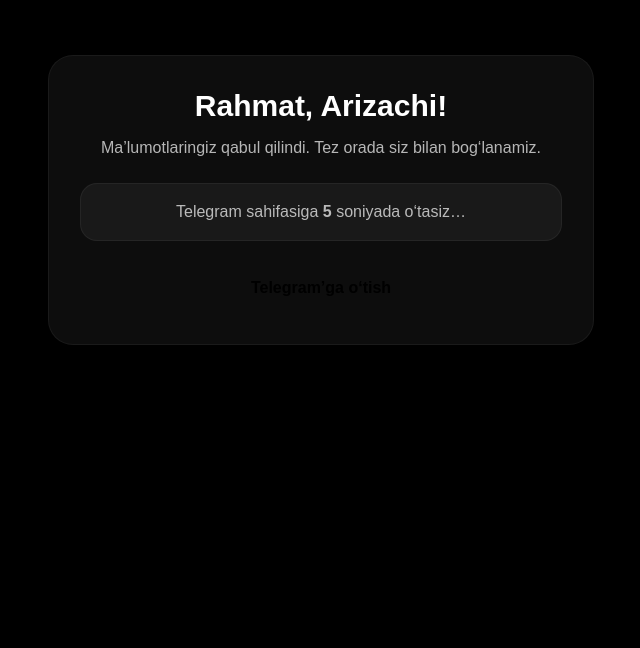
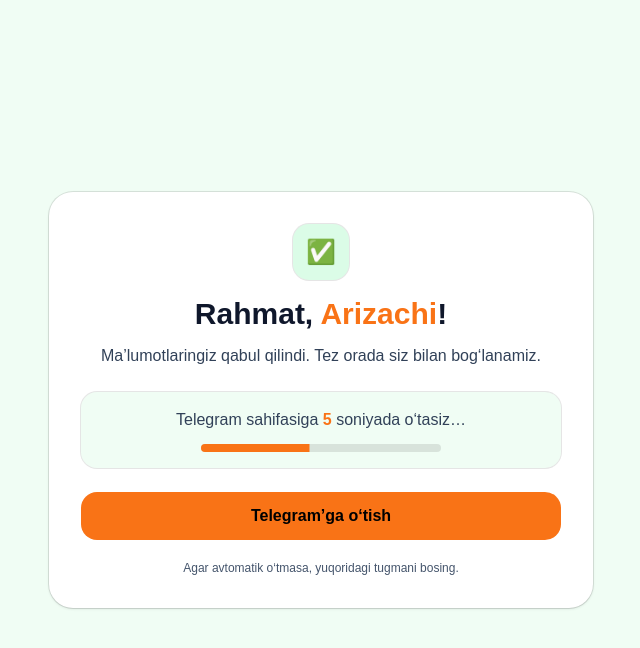
Before and after one commit to UchqunTurdiyev/texnoboost, a Next.js app: page /thank-you in a window 1280 px wide. Shown: the top 648 px of the page, without its empty margins (319-959 px from the left). Built offline with nearby package versions, Linux system fonts and the light colour scheme; no server answers.

Commit message:
animation bar

```diff
--- a/src/app/layout.tsx
+++ b/src/app/layout.tsx
@@ -12,10 +12,65 @@
   subsets: ["latin"],
 });
 
+
 export const metadata: Metadata = {
-  title: "TexnoBoost — hammasi oson!",
-  description: "TexnoBoost ro‘yxatdan o‘tish sahifasi",
+  metadataBase: new URL("https://texnoboost.vercel.app/"), // ⬅️ domeningizni yozing (yoki Vercel domen)
+  title: {
+    default: "TexnoBoost — hammasi oson!",
+    template: "%s | TexnoBoost",
+  },
+  description:
+    "Perfectum telefonlari bo‘yicha tez ro‘yxatdan o‘ting — operatorlar qisqa vaqt ichida bog‘lanadi va ulanish bo‘yicha yordam beradi.",
+  applicationName: "TexnoBoost",
+  keywords: [
+    "TexnoBoost",
+    "Perfectum",
+    "telefon",
+    "aloqa",
+    "ro‘yxatdan o‘tish",
+    "Samarqand",
+  ],
+  themeColor: "#FB923C", // och apelsin (orange)
+
+  icons: {
+    icon: [
+      { url: "/favicon.ico" },
+      { url: "/logo.PNG", type: "image/png", sizes: "32x32" },
+      { url: "/logo.PNG", type: "image/png", sizes: "192x192" },
+    ],
+    apple: [{ url: "/logo.PNG", sizes: "180x180" }],
+  },
+
+  openGraph: {
+    type: "website",
+    locale: "uz_UZ",
+    url: "/",
+    siteName: "TexnoBoost",
+    title: "TexnoBoost — hammasi oson!",
+    description:
+      "Perfectum telefonlari bo‘yicha tez ro‘yxatdan o‘ting. Operatorlar siz bilan bog‘lanadi va ulanishni yo‘lga qo‘yadi.",
+    images: [
+      // ✅ eng zo‘ri: 1200x630 rasm (og.png) bo‘lsin
+      { url: "/og.png", width: 1200, height: 630, alt: "TexnoBoost" },
+      // ✅ zahira: sizda bor logo
+      { url: "/logo.PNG", width: 512, height: 512, alt: "TexnoBoost logo" },
+    ],
+  },
+
+  twitter: {
+    card: "summary_large_image",
+    title: "TexnoBoost — hammasi oson!",
+    description:
+      "Perfectum telefonlari bo‘yicha tez ro‘yxatdan o‘ting. Operatorlar siz bilan bog‘lanadi.",
+    images: ["/og.png"],
+  },
+
+  robots: {
+    index: true,
+    follow: true,
+  },
 };
+
 
 export default function RootLayout({
   children,
--- a/src/app/thank-you/page.tsx
+++ b/src/app/thank-you/page.tsx
@@ -7,10 +7,10 @@
   const [sec, setSec] = useState(10);
 
   const telegramUrl =
-    process.env.NEXT_PUBLIC_TELEGRAM_URL?.trim() || "https://t.me/";
+    (process.env.NEXT_PUBLIC_TELEGRAM_URL || "").trim() ||
+    "https://t.me/texnoboost_admin1";
 
   useEffect(() => {
-    // ✅ prerender vaqtida window ishlamaydi, shuning uchun faqat useEffect ichida o'qiymiz
     const savedName = sessionStorage.getItem("tb_name");
     // eslint-disable-next-line react-hooks/set-state-in-effect
     if (savedName?.trim()) setName(savedName.trim());
@@ -30,35 +30,79 @@
   }, [telegramUrl]);
 
   return (
-    <main className="min-h-screen bg-black text-white">
-      <div className="mx-auto max-w-xl px-4 py-14">
-        <div className="rounded-3xl bg-white/5 p-8 ring-1 ring-white/10 text-center">
+    <main className="min-h-screen bg-green-50 text-slate-900">
+      <div className="mx-auto flex min-h-screen max-w-xl items-center px-4 py-14">
+        <div className="tb-card w-full rounded-3xl bg-white p-8 ring-1 ring-black/10 shadow-sm text-center">
+          <div className="mx-auto mb-4 flex h-14 w-14 items-center justify-center rounded-2xl bg-green-100 ring-1 ring-black/10">
+            <span className="text-2xl">✅</span>
+          </div>
+
           <h1 className="text-3xl font-semibold">
-            Rahmat, <span className="text-(--tb-orange)">{name}</span>!
+            Rahmat, <span style={{ color: "#F97316" }}>{name}</span>!
           </h1>
 
-          <p className="mt-3 text-white/70">
+          <p className="mt-3 text-slate-700">
             Ma’lumotlaringiz qabul qilindi. Tez orada siz bilan bog‘lanamiz.
           </p>
 
-          <div className="mt-6 rounded-2xl bg-white/5 p-4 ring-1 ring-white/10">
-            <p className="text-white/70">
+          <div className="mt-6 rounded-2xl bg-green-50 p-4 ring-1 ring-black/10">
+            <p className="text-slate-700">
               Telegram sahifasiga{" "}
-              <span className="text-(--tb-orange) font-semibold">
+              <span key={sec} className="tb-pop font-semibold" style={{ color: "#F97316" }}>
                 {sec}
               </span>{" "}
               soniyada o‘tasiz…
             </p>
+
+            {/* ✅ QISQA bar (aniq ko‘rinadi) + 10s davomida qisqaradi */}
+            <div className="mx-auto mt-3 h-2 w-60 overflow-hidden rounded-full bg-black/10">
+              <div className="tb-bar h-full w-full" />
+            </div>
           </div>
 
           <a
             href={telegramUrl}
-            className="mt-6 inline-flex items-center justify-center rounded-2xl bg-(--tb-orange) px-5 py-3 font-semibold text-black hover:brightness-110"
+            className="mt-6 inline-flex w-full items-center justify-center rounded-2xl px-5 py-3 font-semibold text-black hover:brightness-110 active:scale-[0.99] transition"
+            style={{ backgroundColor: "#F97316" }}
           >
             Telegram’ga o‘tish
           </a>
+
+          <p className="mt-5 text-xs text-slate-600">
+            Agar avtomatik o‘tmasa, yuqoridagi tugmani bosing.
+          </p>
         </div>
       </div>
+
+      {/* ✅ 100% ishlaydigan CSS animatsiya (kutubxonasiz) */}
+      <style>{`
+        .tb-card{
+          animation: tbCardIn .45s cubic-bezier(.2,.9,.2,1) both;
+        }
+        @keyframes tbCardIn{
+          from{ opacity:0; transform: translateY(10px) scale(.98); }
+          to{ opacity:1; transform: translateY(0) scale(1); }
+        }
+
+        .tb-bar{
+          background: #F97316;
+          transform-origin: left;
+          animation: tbShrink 10s linear forwards;
+        }
+        @keyframes tbShrink{
+          from{ transform: scaleX(1); }
+          to{ transform: scaleX(0); }
+        }
+
+        .tb-pop{
+          display:inline-block;
+          animation: tbPop .18s ease-out;
+        }
+        @keyframes tbPop{
+          from{ transform: scale(.85); opacity:.5; }
+          to{ transform: scale(1); opacity:1; }
+        }
+      `}</style>
     </main>
   );
 }
```
